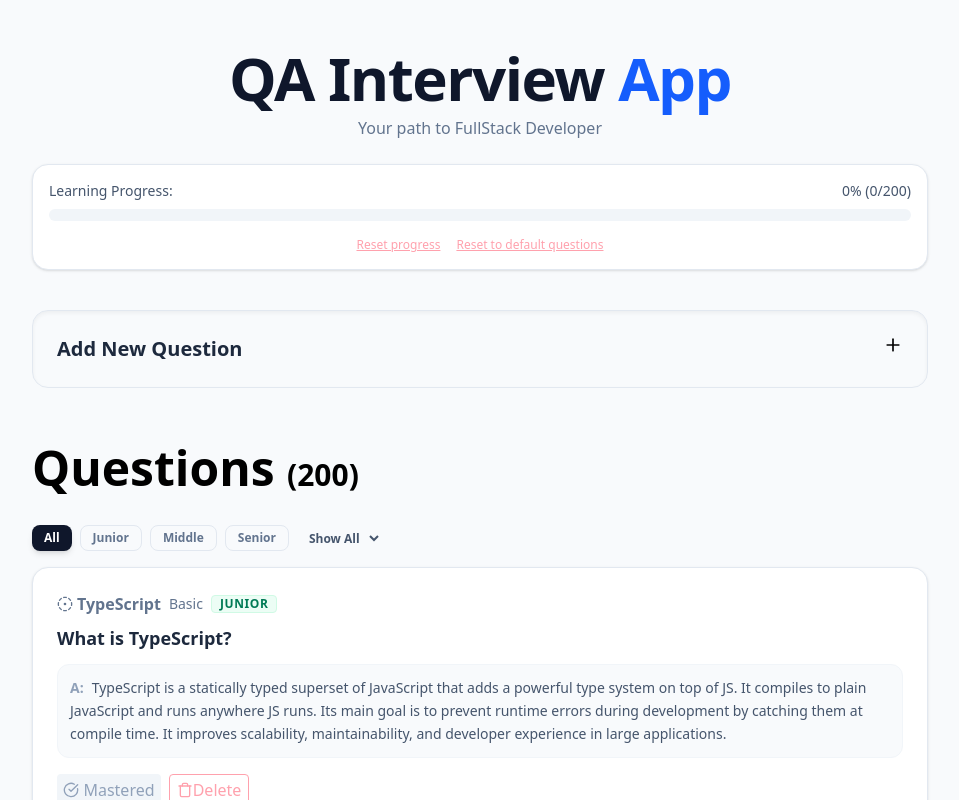
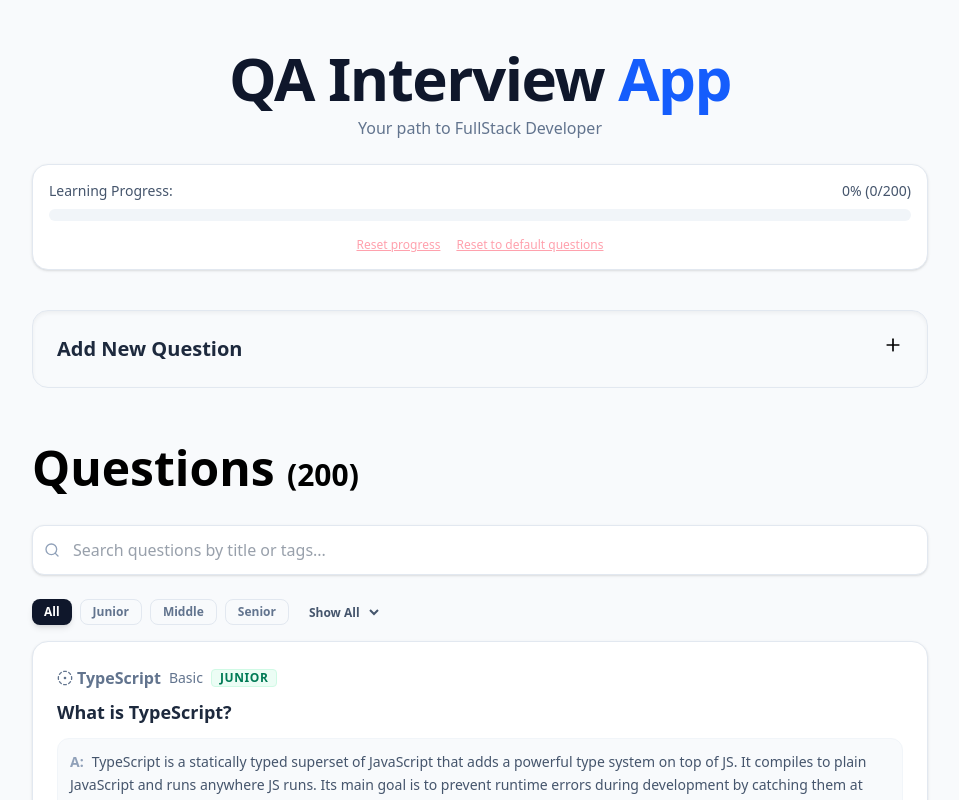
Before and after one commit to ileegant/interview-app, a React (Vite) app: page / in a window 1280 px wide. Shown: the top 800 px of the page, without its empty margins (160-1119 px from the left). Built offline with nearby package versions, Linux system fonts and the light colour scheme.

Commit message:
feature: add search functionality to filter questions by title or tags

```diff
--- a/src/App.tsx
+++ b/src/App.tsx
@@ -4,6 +4,7 @@ import { QuestionCard } from "./components/QuestionCard";
 import { AddQuestionForm } from "./components/AddQuestionForm";
 import { initialQuestions } from "./data/seed";
 import { Loader2 } from "lucide-react";
+import SearchEngine from "./components/SearchEngine";
 
 const LS_KEY = "interview_prep_questions_v1";
 
@@ -19,6 +20,7 @@ function App() {
   const [filterStatus, setFilterStatus] = useState<
     "all" | "learned" | "to-learn"
   >("all");
+  const [searchQuery, setSearchQuery] = useState("");
 
   const [visibleCount, setVisibleCount] = useState(10);
 
@@ -33,7 +35,10 @@ function App() {
         : filterStatus === "learned"
         ? q.isLearned
         : !q.isLearned;
-    return matchDifficulty && matchStatus;
+    const matchSearch = q.question
+      .toLowerCase()
+      .includes(searchQuery.toLowerCase());
+    return matchDifficulty && matchStatus && matchSearch;
   });
 
   useEffect(() => {
@@ -55,7 +60,7 @@ function App() {
 
   useEffect(() => {
     setVisibleCount(10);
-  }, [filterDifficulty, filterStatus]);
+  }, [filterDifficulty, filterStatus, filterStatus]);
 
   const learnedCount = questions.filter((q) => q.isLearned).length;
   const totalCount = questions.length;
@@ -148,6 +153,7 @@ function App() {
             Questions{" "}
             <span className="text-3xl">({filteredQuestions.length})</span>
           </h1>
+          <SearchEngine query={searchQuery} setQuery={setSearchQuery} />
           <div className="flex gap-4">
             <div className="flex gap-2">
               {["all", "junior", "middle", "senior"].map((d) => (
--- /dev/null
+++ b/src/components/SearchEngine.tsx
@@ -0,0 +1,23 @@
+import { Search } from "lucide-react";
+
+interface SearchEngineProps {
+  query: string;
+  setQuery: (val: string) => void;
+}
+
+export default function SearchEngine({ query, setQuery }: SearchEngineProps) {
+  return (
+    <div className="relative mb-6">
+      <div className="absolute inset-y-0 left-3 flex items-center pointer-events-none">
+        <Search className="h-4 w-4 text-slate-400" />
+      </div>
+      <input
+        type="text"
+        placeholder="Search questions by title or tags..."
+        value={query}
+        onChange={(e) => setQuery(e.target.value)}
+        className="w-full pl-10 pr-4 py-3 bg-white border border-slate-200 rounded-xl shadow-sm focus:ring-2 focus:ring-blue-500 focus:border-transparent outline-none transition-all text-slate-700"
+      />
+    </div>
+  );
+}
```
